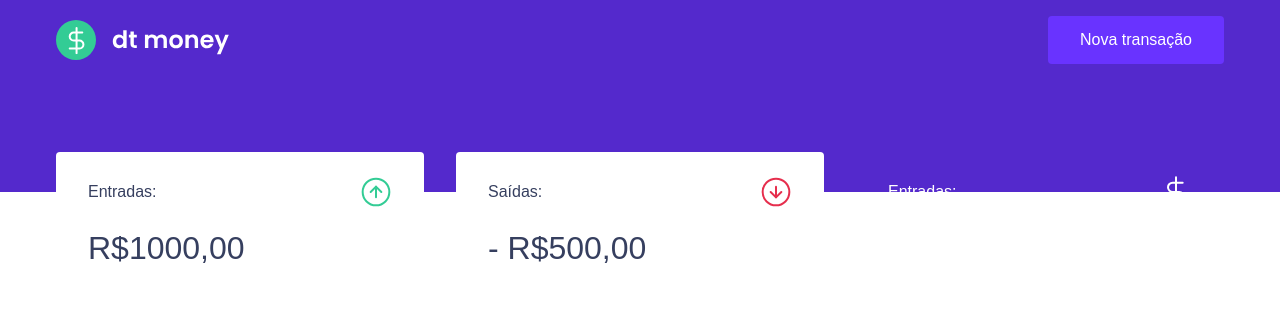
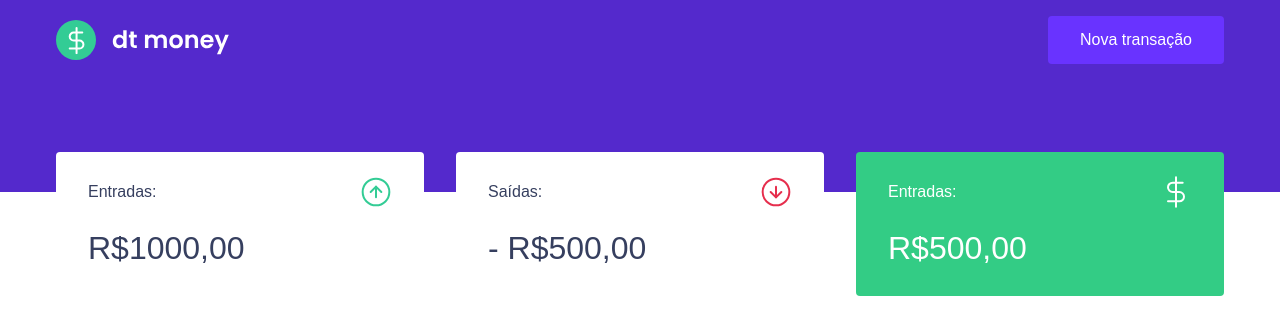
Before and after one commit to timoteostifft/dtmoney_react, a React (Create React App) app: page / in a window 1280 px wide. Shown: the top 334 px of the page. Built offline with nearby package versions, Linux system fonts and the light colour scheme.

Commit message:
style: add new color

```diff
--- a/src/styles/global.ts
+++ b/src/styles/global.ts
@@ -6,7 +6,7 @@ export const GlobalSyle = createGlobalStyle`
     --background: #f0f2f5;
     --red: #E52e4d;
     --blue: #5429cc;
-
+    --green: #33cc85;
     --blue-light: #6933ff;
 
     --text-title: #363f5f;
```
